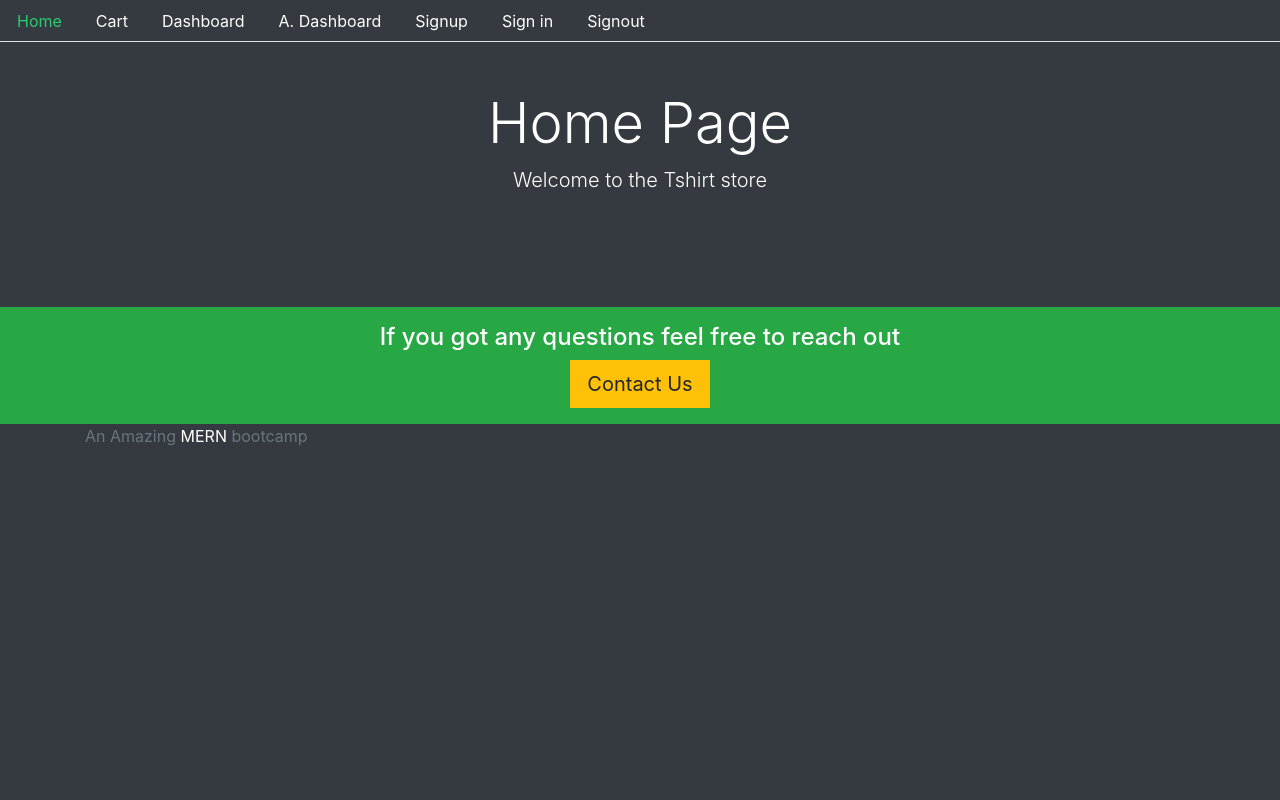
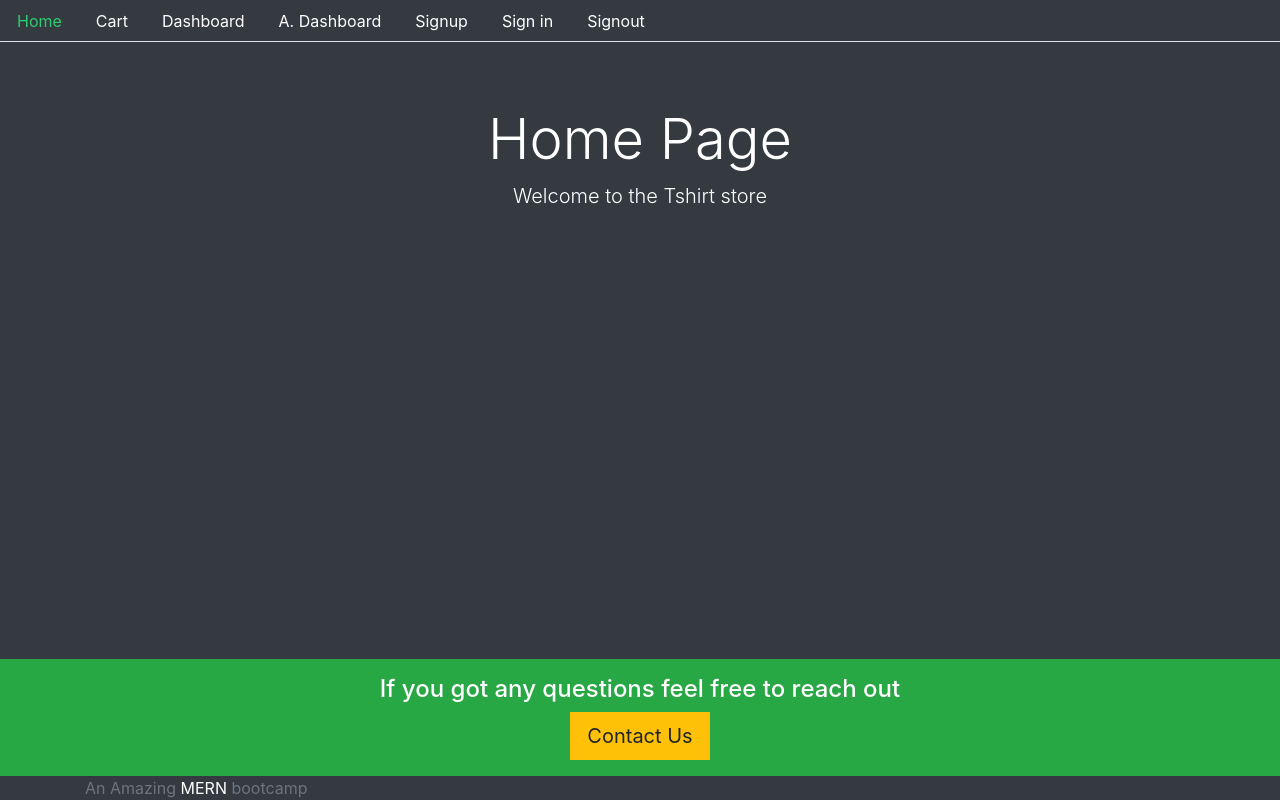
Before and after one commit to abhishekjain35/Tshirt-store, a React (Create React App) app in the folder projfrontend/: page / in a window 1280 px wide. Built offline with nearby package versions, Linux system fonts and the light colour scheme; no server answers.

Commit message:
Fixed some styling

```diff
--- a/projfrontend/src/core/Base.js
+++ b/projfrontend/src/core/Base.js
@@ -4,20 +4,20 @@ import Menu from "./Menu";
 const Base = ({
     title = "My Title",
     description = "My description",
-    className = "bg-dark text-white px-4",
+    className = "bg-dark text-white",
     children
 }) => {
     return (
         <div>
             <Menu />
             <div className="container-fluid">
-                <div className="jumbotron bg-dark text-white text-center py-5 mb-0">
+                <div className="jumbotron bg-dark text-white text-center mb-0">
                     <h3 className="display-4">{title}</h3>
                     <p className="lead">{description}</p>
                 </div>
                 <div className={className}>{children}</div>
             </div>
-            <footer className="footer bg-dark mt-auto py-5">
+            <footer className="footer bg-dark mt-auto">
                 <div className="container-fluid bg-success text-white text-center py-3">
                     <h4>If you got any questions feel free to reach out</h4>
                     <button className="btn btn-warning btn-lg">
--- a/projfrontend/src/styles.css
+++ b/projfrontend/src/styles.css
@@ -7,3 +7,10 @@
 body {
   background: #343a40;
 }
+
+footer {
+  position: absolute;
+  bottom: 0px;
+  right: 0px;
+  left: 0px;
+}
```
